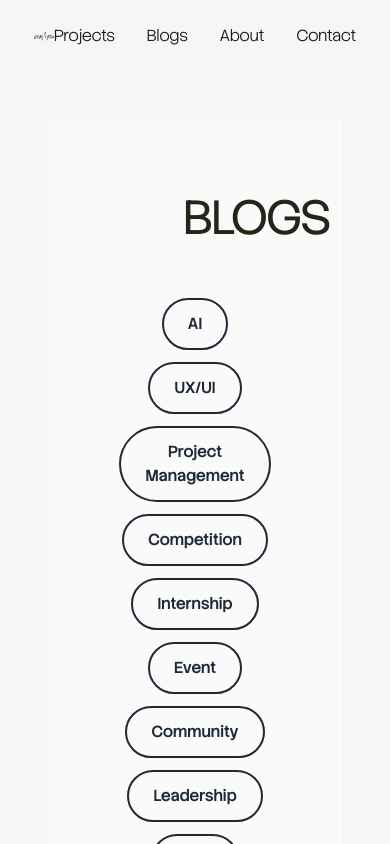
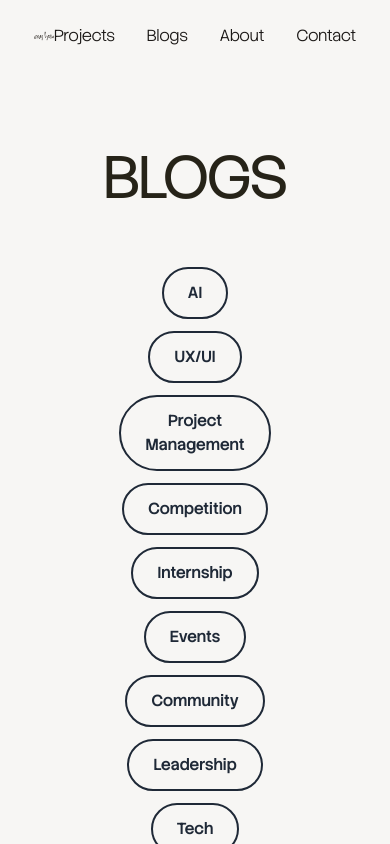
Before and after one commit to SanHaw/portfolio25, a React (Vite) app: page /blogs in a window 390 px wide. Shown: the top 844 px of the page. Built offline with nearby package versions, Linux system fonts and the light colour scheme.

Commit message:
edits on blog page

```diff
--- a/src/data/blogs.ts
+++ b/src/data/blogs.ts
@@ -99,7 +99,7 @@ export const blogPosts: Record<string, BlogPost> = {
     id: 'ux-davao-project-management',
     title: 'Project Management: Leading, Learning, and Growing with UX Davao',
     date: '2025-02-15',
-    category: ['Project Management', 'Event', 'Community'],
+    category: ['Project Management', 'Events', 'Community'],
     image: '/src/assets/blog/ux-davao-project-management.jpg',
     preview: `My first event with UX Davao was an eye-opener into the world of project management — from learning leadership insights from Chiam Canda and Whitney Agunday to collaborating with fellow creatives on event production. It reminded me that being a project manager isn't about starting perfect, but about growing through experience, teamwork, and the drive to uplift others along the way.`,
     content: ``,
@@ -146,7 +146,7 @@ export const categoryDisplayOrder = [
   'Project Management',
   'Competition',
   'Internship',
-  'Event',
+  'Events',
   'Community',
   'Leadership',
   'Tech',
--- a/src/data/projects.ts
+++ b/src/data/projects.ts
@@ -96,7 +96,12 @@ export const projects: Project[] = [
                   frontend and backend teams was constant; we synced daily to ensure
                   each transition from design to code was seamless.
 
-                  [Add your new paragraph text here]`,
+                  My work didn't stop there. After handing off the design and after the devs had finished
+                  the website, I also assisted both in quality assurance testing and Usability testing.
+                  unfortunately due to the time constraints, the website isn't as polished as I wouldv'e
+                  hoped, and as a designer there are definetly things I notice that I would much rather have
+                  had fixed, but the end result is still something I'm proud of given the time constraints
+                  and resources we had.`,
     tech: 'Figma, React, Tailwind',
     images: [
       '/src/assets/work/duyog/duyog000.png',
@@ -149,7 +154,7 @@ export const projects: Project[] = [
     title: 'Block Diary',
     subheading: 'A mobile companion app for Minecraft players',
     category: 'uxui',
-    tags: ['UI Design', 'Web Design', 'Mobile Design', 'Prototype', 'Figma'],
+    tags: ['UI Design', 'Mobile Design', 'Prototype', 'Figma'],
     image: '/src/assets/work/bd/bd001.jpg',
     website: '',
     figma: 'https://embed.figma.com/design/4GeasETcLd8s7pIyNNZAyj/%F0%9F%8C%BB-Showcase--Block-Diary-%7C-Minecraft-Companion-App?node-id=8-1597&embed-host=share',
@@ -435,7 +440,7 @@ export const projects: Project[] = [
     title: 'SAMAHAN NewsFeed',
     subheading: 'An annual publication space for Ateneans to see their journeys reflected',
     category: 'uxui',
-    tags: ['UI Design', 'QA Testing', 'Web Design', 'Project Management', 'Figma'],
+    tags: ['QA Testing', 'Web Design', 'Project Management', 'Figma'],
     image: '/src/assets/work/nwsfd/nwsfd000.jpg',
     website: 'https://samahan.addu.edu.ph/newsfeed/archive/2025/',
     figma: 'https://embed.figma.com/design/VI1gzBAvqDpcXRVFTxJrOP/%F0%9F%8C%BB-Showcase--SMHN-Newsfeed?node-id=0-1&embed-host=share',
--- a/src/pages/Blogs.tsx
+++ b/src/pages/Blogs.tsx
@@ -44,17 +44,16 @@ export default function Blogs() {
   }
 
   return (
-    <div className="bg-site mx-12 my-8">
-      {/* Header with increased margin and padding */}
-      <div className="content-wrap px-32 py-16 mx-8">
-        <h1 className="text-5xl md:text-6xl lg:text-7xl font-light leading-snug tracking-tight text-center mb-12">
+    <div className="bg-site-bg">
+      <div className="content-wrap px-20 py-12">
+        <h1 className="text-6xl md:text-7xl lg:text-8xl font-light leading-snug tracking-tight text-center mb-12">
           Blogs
         </h1>
 
         {/* Filters Section */}
         <div className="mb-8">
           {/* Category Filter */}
-          <div className="flex flex-wrap gap-3 justify-center">
+          <div className="flex flex-wrap gap-3 mb-4 justify-center px-12">
             {categories.map((category) => (
               <Button
                 key={category}
@@ -68,10 +67,10 @@ export default function Blogs() {
 
           {/* Clear Categories Button */}
           {selectedCategories.length > 0 && (
-            <div className="flex justify-end mt-4">
+            <div className="flex justify-end">
               <button
                 onClick={clearCategories}
-                className="text-lg text-gray-600 hover:text-gray-900 underline"
+                className="text-sm text-gray-600 hover:text-gray-900 underline"
               >
                 Clear categories
               </button>
@@ -144,9 +143,7 @@ export default function Blogs() {
                       </a>
                       {post.id === 'fighting-chance-itweek' && (
                         <a
-                          href="https://www.figma.com/community/file/1352123703664929342/block-diaries-the-winning-design"
-                          target="_blank"
-                          rel="noopener noreferrer"
+                          href="/projects/ux-003"
                           className="inline-flex"
                         >
                           <Button variant="secondary" className="inline-flex items-center gap-2">
```
